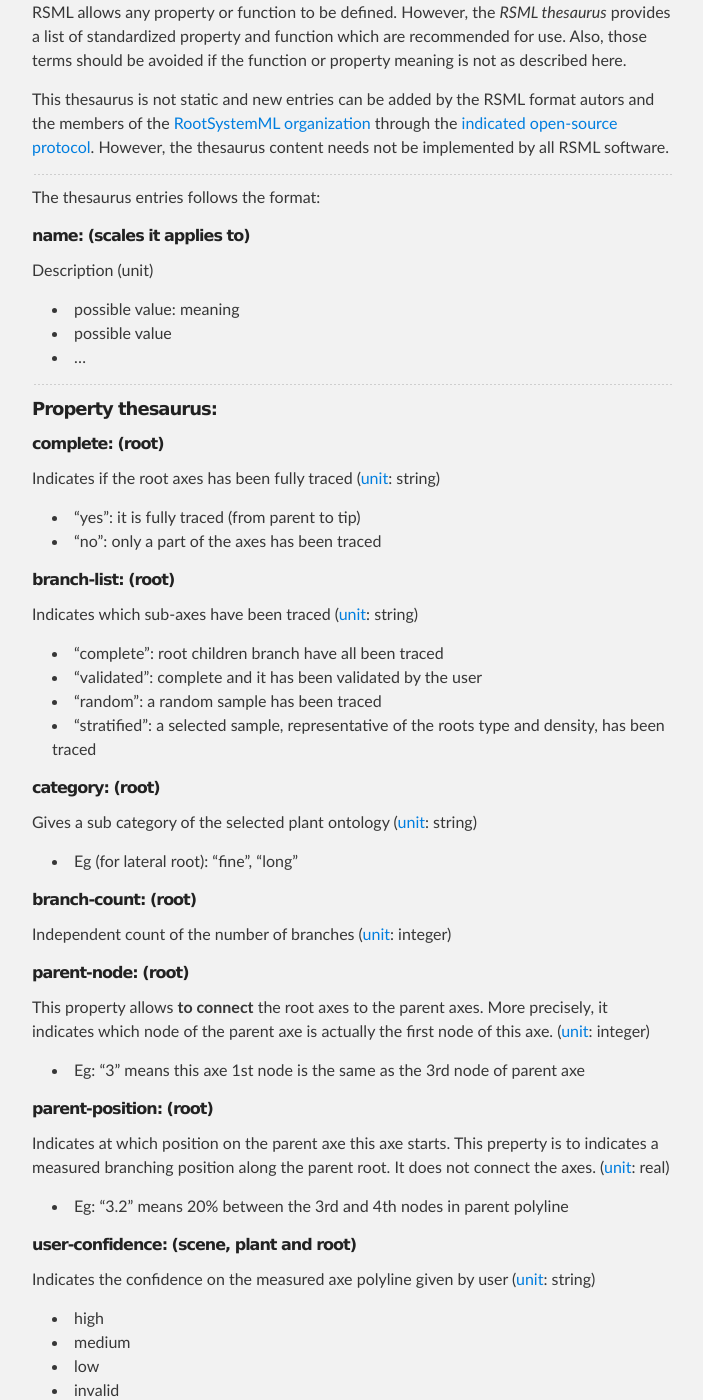
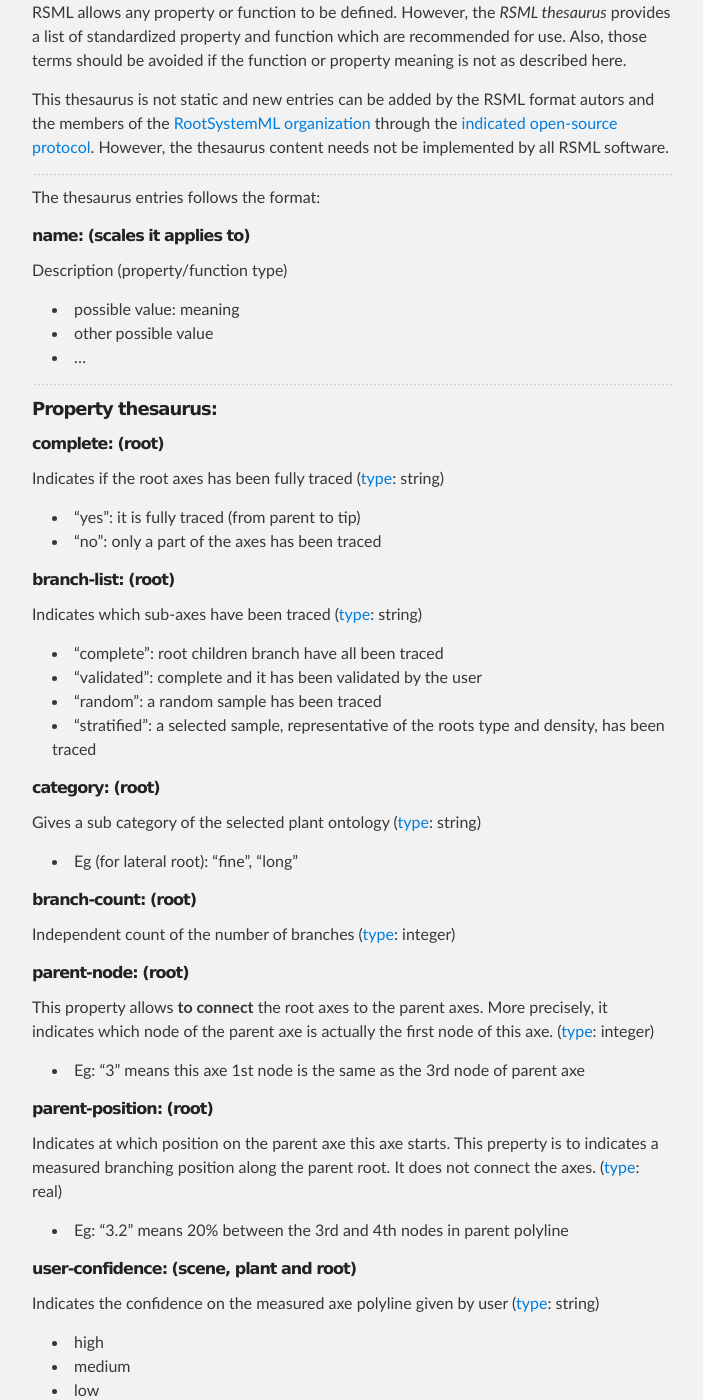
Before and after one commit to RootSystemML/RootSystemML.github.io, a Jekyll site: the page built from format/thesaurus.md, in a window 1280 px wide and 1400 px high, scrolled down 269 px. Shown: the whole window, without its empty margins (288-991 px from the left). Built offline with Jekyll 4.4.1, drawn with Linux system fonts in a browser that asks for light colours; some of the changed text lies outside the part shown.

```diff
--- a/format/thesaurus.md
+++ b/format/thesaurus.md
@@ -18,10 +18,10 @@ ________
 The thesaurus entries follows the format:
 
 ######name: (scales it applies to)
-Description (unit)
+Description (property/function type)
 
  - possible value: meaning
- - possible value
+ - other possible value
  - ...
 
 ________
@@ -31,13 +31,13 @@ ________
 #####Property thesaurus:
 
 ######complete: (root)
-Indicates if the root axes has been fully traced ([unit][]: string)
+Indicates if the root axes has been fully traced ([type][]: string)
 
  - “yes”: it is fully traced (from parent to tip)
  - “no”: only a part of the axes has been traced
 
 ######branch-list: (root)
-Indicates which sub-axes have been traced ([unit][]: string)
+Indicates which sub-axes have been traced ([type][]: string)
 
  - “complete”: root children branch have all been traced
  - “validated”: complete and it has been validated by the user
@@ -45,25 +45,25 @@ Indicates which sub-axes have been traced ([unit][]: string)
  - “stratified”: a selected sample, representative of the roots type and density, has been traced
 
 ######category: (root)
-Gives a sub category of the selected plant ontology ([unit][]: string)
+Gives a sub category of the selected plant ontology ([type][]: string)
 
  - Eg (for lateral root): “fine”, “long”
 
 ######branch-count: (root)
-Independent count of the number of branches ([unit][]: integer)
+Independent count of the number of branches ([type][]: integer)
 
 ######parent-node: (root)
-This property allows **to connect** the root axes to the parent axes. More precisely, it indicates which node of the parent axe is actually the first node of this axe. ([unit][]: integer)
+This property allows **to connect** the root axes to the parent axes. More precisely, it indicates which node of the parent axe is actually the first node of this axe. ([type][]: integer)
 
  - Eg: “3” means this axe 1st node is the same as the 3rd node of parent axe
 
 ######parent-position: (root)
-Indicates at which position on the parent axe this axe starts. This preperty is to indicates a measured branching position along the parent root. It does not connect the axes. ([unit][]: real)
+Indicates at which position on the parent axe this axe starts. This preperty is to indicates a measured branching position along the parent root. It does not connect the axes. ([type][]: real)
 
  - Eg: "3.2" means 20% between the 3rd and 4th nodes in parent polyline
 
 ######user-confidence: (scene, plant and root)
-Indicates the confidence on the measured axe polyline given by user ([unit][]: string)
+Indicates the confidence on the measured axe polyline given by user ([type][]: string)
 
  - high
  - medium
@@ -71,7 +71,7 @@ Indicates the confidence on the measured axe polyline given by user ([unit][]: s
  - invalid
 
 ######software-confidence: (scene, plant or root)
-Indicates the confidence on the measured axe polyline given by (automated) software ([unit][]: real)
+Indicates the confidence on the measured axe polyline given by (automated) software ([type][]: real)
 
  - A value in [0,1]: trust in the tracing, 1 been highest trust
 
@@ -81,17 +81,17 @@ ________
 #####Function thesaurus:
 
 ######diameter:
-This gives the recorded diameter at each node of the root polyline in pixel. ([unit][]: real)
+This gives the recorded diameter at each node of the root polyline in pixel. ([type][]: real)
 
  - Positive values \[0,inf)
 
 ######confidence:
-confidence in the root node position of the polyline ([unit][]: real)
+confidence in the root node position of the polyline ([type][]: real)
 
  - A value in [0,1]: trust in the node postion, 1 been highest trust
 
 ######xxxx-confidence:
-confidence in the root property `xxxx` ([unit][]: real)
+confidence in the root property `xxxx` ([type][]: real)
 
  - A value in [0,1]: trust in the property value, 1 been highest trust
 
@@ -121,7 +121,7 @@ In both cases:
 
 [Back to RSML file format](index)
 
-[unit]: units
+[type]: units
 [wiki page]: https://github.com/RootSystemML/RootSystemML.github.io/wiki/Thesaurus
 [RSML org]: https://github.com/RootSystemML
 [RSML_site_git]: https://github.com/RootSystemML/RootSystemML.github.io
```
Also changed, not shown: format/metadata.md (+19 -0 lines).
